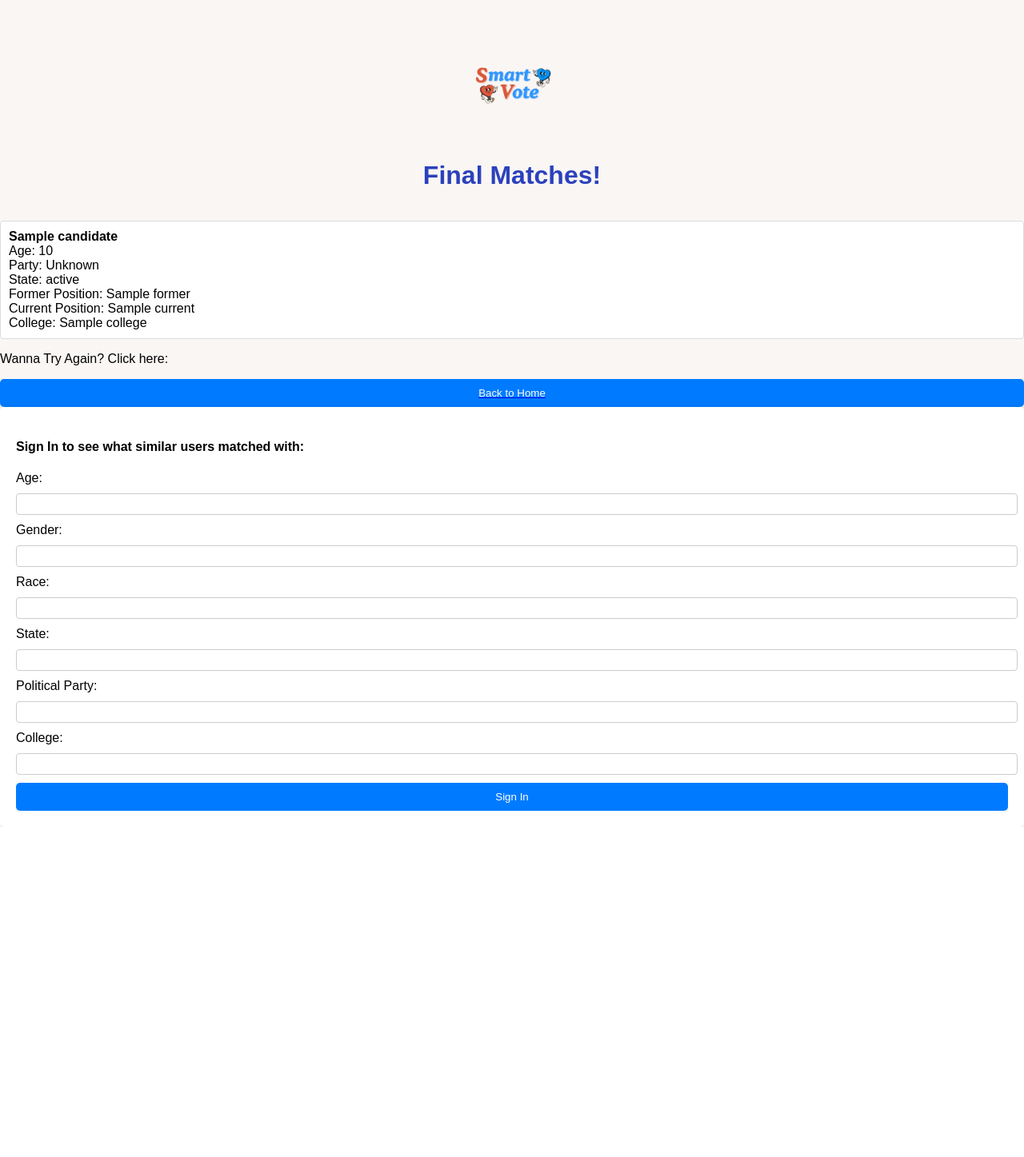
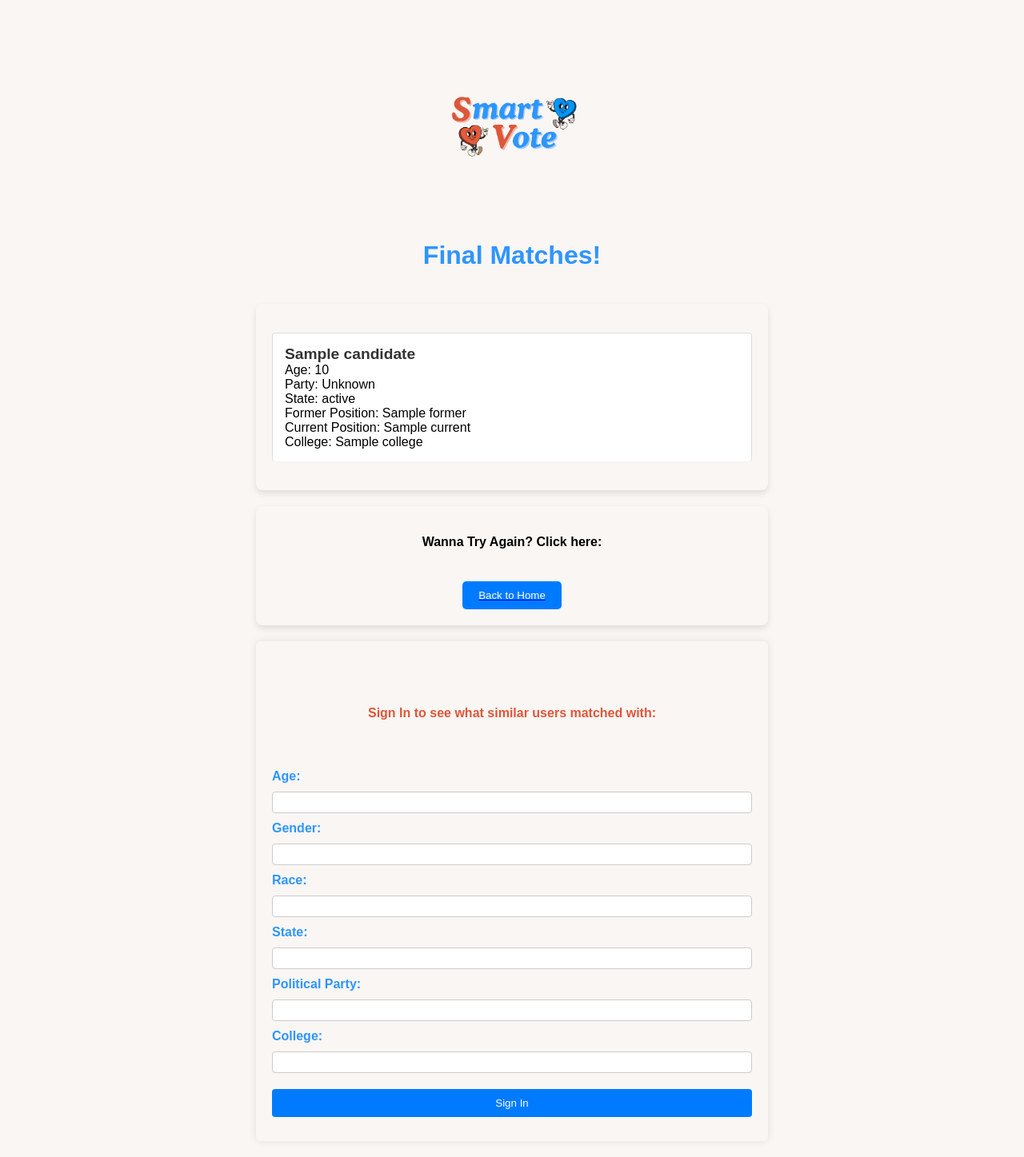
Before and after one commit to semaabe/VoterHQ, a Flask app: template templates/final_match.html in a window 1280 px wide. Shown: the whole page at 80% size. Before the commit the page ends 1034 px from the top, so only its background shows below. Run offline with Flask 3, Linux system fonts and the light colour scheme; the template is opened without the code that fills it: most values are stand-ins (such as "Sample title", 1, 10 or a date in 2020); some libraries are stand-ins or nearby versions.

Commit message:
Initial commit with all files

```diff
--- a/static/styles.css
+++ b/static/styles.css
@@ -7,17 +7,56 @@ body {
 
 h1 {
     text-align: center;
-    color: #2b41bc;
+    color: #2f95ff;
 }
 
 p1{
     text-align: center;
     color: #DD573A;
     font-weight:bold;
-    padding: 20px;
+    padding: 40px;
 
 }
 
+h2{
+    text-align: center;
+    color: #2f95ff;
+
+
+}
+h5{
+    text-align: center;
+    color: #333;
+    font-weight: bold;
+    font-size: large;
+
+
+}
+p{
+    text-align: center;
+    font-weight:bold;
+
+
+}
+h3{
+    text-align: center;
+    color: #DD573A;
+
+}
+h4{
+    text-align: center;
+    color: #DD573A;
+    font-weight:bold;
+    padding: 40px;
+
+
+}
+.no-more-candidates{
+    text-align: center;
+    font-weight: bold;
+    color: #DD573A;
+
+}
 .header-container {
     display: flex;
     flex-direction: column;
@@ -32,10 +71,30 @@ p1{
 }
 
 form {
-    background: #fff;
+    background:  #F9F6F4;
     padding: 20px;
     border-radius: 5px;
     box-shadow: 0 0 10px rgba(0, 0, 0, 0.1);
+    max-width: 600px;  /* Limit form width */
+    margin: 20px auto;  /* Center form horizontally */
+    text-align: left;  /* Left align the text inside the form */
+}
+form input, form button {
+    width: 100%;  /* Make inputs and buttons full width of the form */
+    margin: 10px 0;
+    padding: 10px;
+    border: 1px solid #ccc;
+    border-radius: 4px;
+    box-sizing: border-box;  /* Ensure padding doesn’t increase width */
+}
+form button {
+    background-color: #007bff;
+    color: white;
+    border: none;
+    cursor: pointer;
+}
+form button:hover {
+    background-color: #0056b3;
 }
 
 label {
@@ -54,10 +113,23 @@ select, input[type="number"], input[type="text"] {
     max-width: 500px;  /* Set a maximum width */
     margin: 0 auto;    /* Center the filters horizontally */
     padding: 20px;
-    background-color: #fff;
+    background-color: #F9F6F4;
     border-radius: 8px;
     box-shadow: 0 0 10px rgba(0, 0, 0, 0.1);
 }
+label{
+    font-weight: bold;
+    color: #2f95ff;
+
+
+}
+label2{
+    font-weight: bold;
+    color: #DD573A;
+
+
+}
+
 
 button, a button {
     display: block;
@@ -68,15 +140,18 @@ button, a button {
     border: none;
     border-radius: 5px;
     cursor: pointer;
+    margin-top: 20px;
 }
 
 button:hover, a button:hover {
     background-color: #0056b3;
 }
 
+
 ul {
     list-style: none;
     padding: 0;
+
 }
 
 li {
@@ -106,19 +181,119 @@ li {
     background-color: #f9f9f9;
     width: 300px;
     text-align: center;
+
+}
+.actions {
+    display: flex;
+    justify-content: center;
+    gap: 20px; /* Adds space between buttons */
+/* Reduce the margin between the card and the buttons */
 }
 
-.swiper-button-next, .swiper-button-prev {
-    color: #007bff;
-}
-
-.swiper-button-next:hover, .swiper-button-prev:hover {
-    color: #0056b3;
-}
 
 .logo {
-    width: 150px;
+    width: 250px;
     height: auto;
     margin-top: 10px; /* Optional: Add some space between the title and the logo */
     align-items: center;
 }
+/* Style for the like button */
+#like {
+
+    bottom: 20px;
+    right: 20px;
+    background-color: #67da67; /* Green background */
+    color: white; /* White text */
+    border: none; /* Remove default border */
+    padding: 10px 20px; /* Padding for the button */
+    border-radius: 5px; /* Rounded corners */
+    cursor: pointer; /* Change cursor on hover */
+    font-size: 1rem; /* Font size */
+}
+
+/* Change the color on hover */
+#like:hover {
+    background-color: #044d04; /* Darker green on hover */
+}
+
+/* Style for the dislike button */
+#dislike {
+
+    bottom: 20px;
+    left: 20px;
+    background-color: #FF6961; /* Red background */
+    color: white; /* White text */
+    border: none; /* Remove default border */
+    padding: 10px 20px; /* Padding for the button */
+    border-radius: 5px; /* Rounded corners */
+    cursor: pointer; /* Change cursor on hover */
+    font-size: 1rem; /* Font size */
+
+}
+
+/* Change the color on hover */
+#dislike:hover {
+    background-color: darkred; /* Darker red on hover */
+}
+#final_matches {
+    padding: 20px; /* Add padding around the container */
+    background-color:  #F9F6F4; /* Light background color */
+    border-radius: 8px; /* Rounded corners */
+    box-shadow: 0 4px 8px rgba(0, 0, 0, 0.1); /* Subtle shadow for depth */
+    max-width: 600px; /* Max width for better readability */
+    margin: 20px auto; /* Center the container */
+}
+
+#final_matches ul {
+    list-style-type: none; /* Remove default list styling */
+    padding: 0; /* Remove default padding */
+}
+
+#final_matches li {
+    padding: 15px; /* Padding for each list item */
+    border-bottom: 1px solid #ddd; /* Divider between items */
+}
+
+#final_matches li:last-child {
+    border-bottom: none; /* Remove border from last item */
+}
+
+#final_matches strong {
+    font-size: 1.2rem; /* Slightly larger font for names */
+    color: #333; /* Dark text for names */
+}
+
+#final_matches p {
+    text-align: center; /* Center the no matches message */
+    color: #777; /* Lighter color for the message */
+    font-style: italic; /* Italic style for emphasis */
+}
+#retry_box {
+    padding: 20px; /* Add padding around the container */
+    background-color:  #F9F6F4; /* Light background color */
+    border-radius: 8px; /* Rounded corners */
+    box-shadow: 0 4px 8px rgba(0, 0, 0, 0.1); /* Subtle shadow for depth */
+    max-width: 600px; /* Max width for better readability */
+    margin: 20px auto; /* Center the container */
+    text-align: center; /* Center text inside the box */
+}
+
+#retry_box p {
+    margin-bottom: 20px; /* Add space between the message and the button */
+}
+
+.button-container {
+    display: flex;
+    justify-content: center; /* Center the button horizontally */
+}
+
+.button-container button {
+    width: auto; /* Let the button size be dynamic */
+    padding: 10px 20px; /* Add padding for a better look */
+}
+.actions {
+    display: flex;
+    justify-content: center;
+    gap: 20px; /* Adds space between buttons */
+    margin-top: 10px; /* Reduce the margin between the card and the buttons */
+}
```
Also changed, not shown: templates/match.html (+6 -4 lines).
